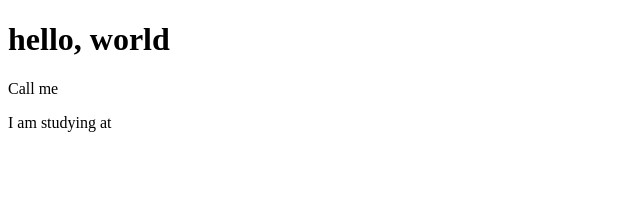
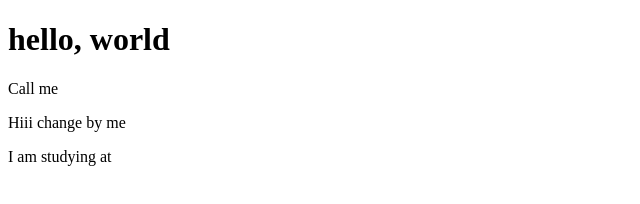
Before and after one commit to HeemaMahant/test, a plain HTML site: page index.html in a window 1280 px wide. Shown: the whole page, without its empty margins (0-640 px from the left). Drawn offline with Linux system fonts and the light colour scheme.

Commit message:
Update index.html

```diff
--- a/index.html
+++ b/index.html
@@ -6,6 +6,7 @@
   <body>
     <h1>hello, world</h1>
     <p>Call me <name></p>
+      <p>Hiii change by me</p>
     <p>I am studying <course> at <college></p>
   </body>
 </html>
```
